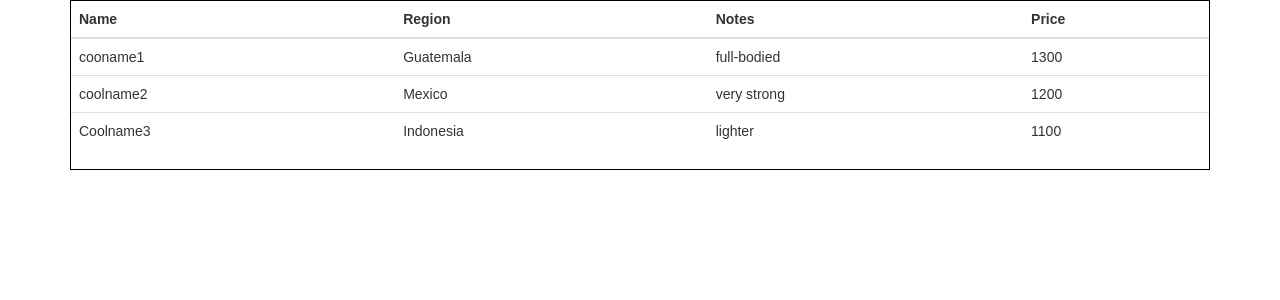
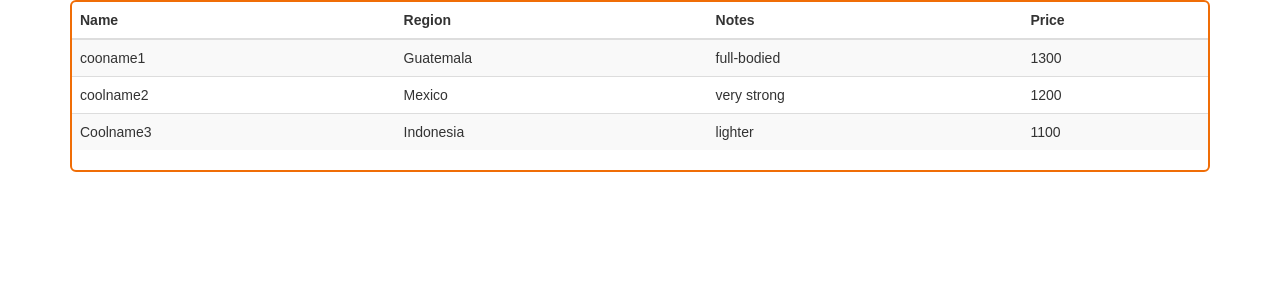
Before and after one commit to jchristie14/Coffee, a React (Create React App) app: page / in a window 1280 px wide. Shown: the top 300 px of the page. Built offline with nearby package versions, Linux system fonts and the light colour scheme.

Commit message:
fix minor display issue

```diff
--- a/src/Excel.css
+++ b/src/Excel.css
@@ -1,3 +1,4 @@
 .Excel {
-	border: 1px solid black;
+	border: 2px solid #f06d06;
+	border-radius: 6px;
 }
--- a/src/Excel.js
+++ b/src/Excel.js
@@ -5,7 +5,7 @@ class Excel extends Component {
   render() {
     return (
       <div className="Excel">
-        <table className="table">
+        <table className="table table-striped">
 
           <thead>
             <tr>
```
